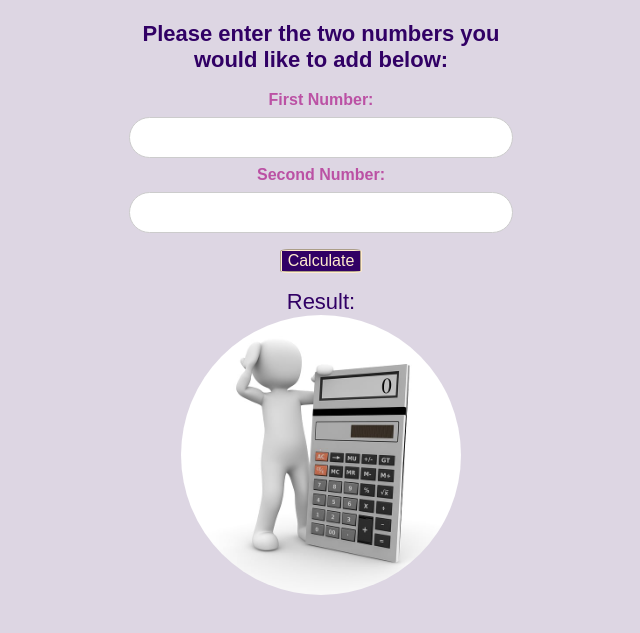
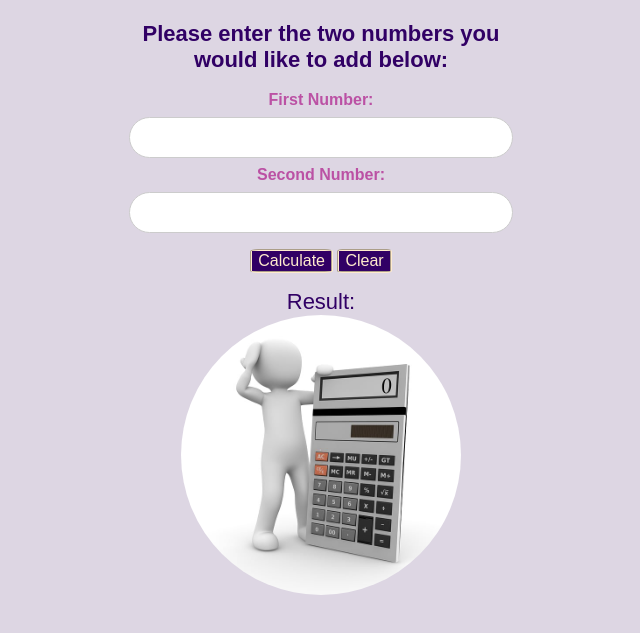
Before and after one commit to Lain3y/JS-addition-calculator, a website: page index.html in a window 1280 px wide. Shown: the part 151-784 px from the top of the page, without its empty margins (319-959 px from the left). Drawn offline with Linux system fonts and the light colour scheme.

Commit message:
Update index.html
This commit introduces a new feature: a clear button that resets the input fields, allowing users to easily start a new calculation. The clear button enhances the usability of the calculator and provides a more intuitive user experience.

```diff
--- a/index.html
+++ b/index.html
@@ -19,6 +19,7 @@
             <input type="text" id="secondnumber" name="SecondNumber" />
 
             <button type="button" name="Addbutton" onclick="additionfunction()">Calculate</button>
+             <button type="button" name="ClearButton" onclick="clearForm()">Clear</button>
 
         </form>
 
```
